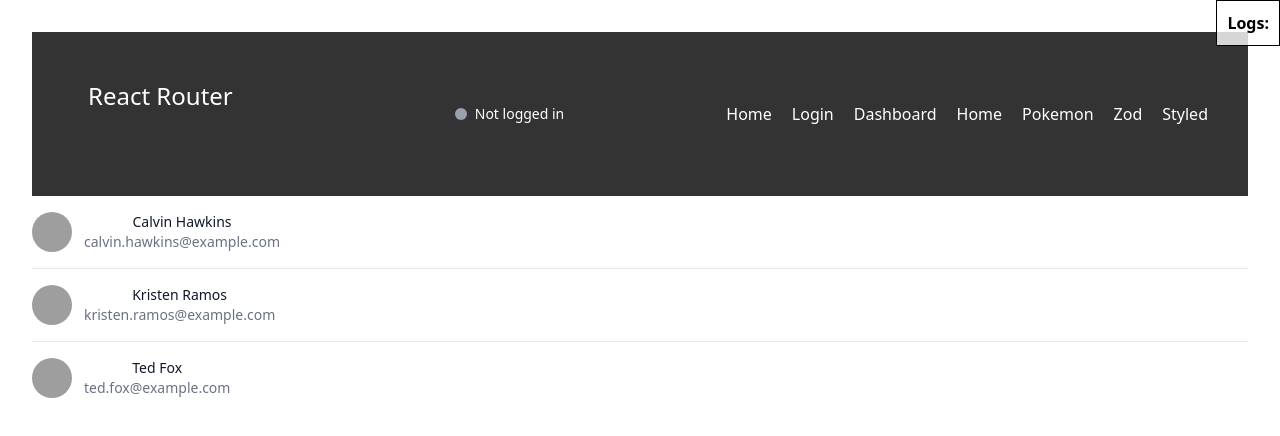
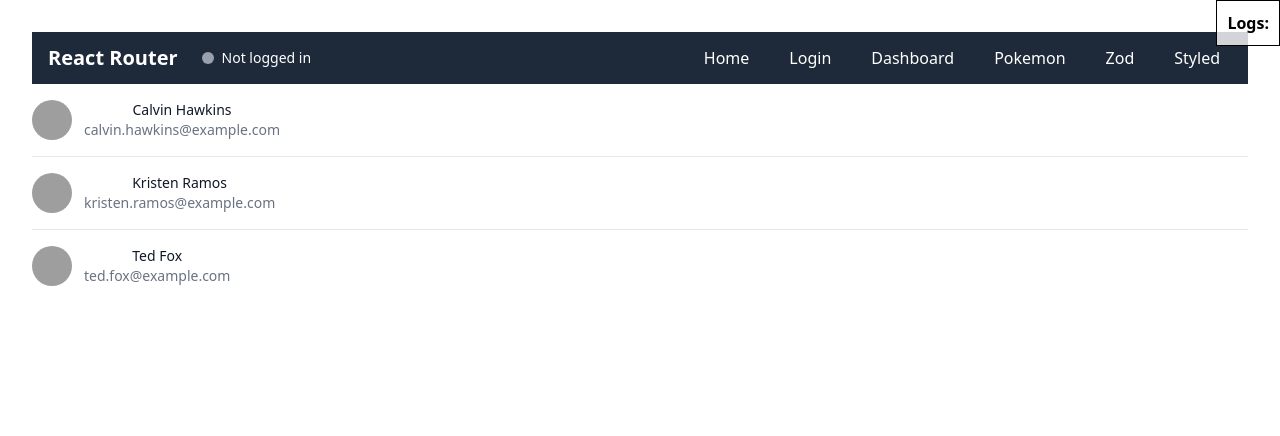
Before and after one commit to panachainy/template-react-vite-tailwind, a React (Vite) app: page / in a window 1280 px wide. Shown: the top 436 px of the page. Built offline with nearby package versions, Linux system fonts and the light colour scheme; grey boxes are pictures that could not be loaded.

Commit message:
update nav bar for support mobile

```diff
--- a/src/core/Navbar.css
+++ /dev/null
@@ -1,31 +0,0 @@
-.navbar {
-  background-color: #333;
-  color: #fff;
-  display: flex;
-  justify-content: space-between;
-  align-items: center;
-  padding: 10px 20px;
-}
-
-.logo {
-  font-size: 1.5rem;
-}
-
-.nav-links {
-  list-style: none;
-  display: flex;
-}
-
-.nav-links li {
-  margin-right: 20px;
-}
-
-.nav-links li a {
-  color: #fff;
-  text-decoration: none;
-  transition: color 0.3s ease;
-}
-
-.nav-links li a:hover {
-  color: #f0f0f0;
-}
--- a/src/core/Navbar.tsx
+++ b/src/core/Navbar.tsx
@@ -1,15 +1,22 @@
 import { UseAuth } from '@/pages/Auth/AuthContext'
-import './Navbar.css'
+import { useState } from 'react'
+
 function Navbar() {
   const { userInfo, logout } = UseAuth()
+  const [isMenuOpen, setIsMenuOpen] = useState(false)
+
+  const toggleMenu = () => {
+    setIsMenuOpen(!isMenuOpen)
+  }
 
   return (
-    <nav className="navbar">
-      <div className="logo">React Router</div>
-      <div className="user-status ml-6 flex items-center">
+    <nav className="bg-gray-800 px-4 py-3">
+      <div className="mx-auto flex max-w-7xl items-center justify-between">
+        <div className="flex items-center">
+          <div className="font-bold text-white text-xl">React Router</div>
+          <div className="ml-6 hidden items-center sm:flex">
             <span
-          className={`mr-2 inline-block h-3 w-3 rounded-full ${
-            userInfo ? 'bg-green-500' : 'bg-gray-400'
+              className={`mr-2 inline-block h-3 w-3 rounded-full ${userInfo ? 'bg-green-500' : 'bg-gray-400'
                 }`}
               title={userInfo ? 'Logged in' : 'Not logged in'}
             />
@@ -17,6 +24,87 @@ function Navbar() {
               {userInfo ? 'Logged in' : 'Not logged in'}
             </span>
           </div>
+        </div>
+
+        {/* Mobile menu button */}
+        <button
+          type='button'
+          onClick={toggleMenu}
+          className="inline-flex items-center rounded-lg p-2 text-gray-400 text-sm hover:bg-gray-700 focus:outline-none focus:ring-2 focus:ring-gray-600 sm:hidden"
+        >
+          <span className="sr-only">Open main menu</span>
+          <svg
+            className="h-6 w-6"
+            fill="none"
+            stroke="currentColor"
+            viewBox="0 0 24 24"
+            aria-hidden="true"
+            role="img"
+          >
+            <title>Menu toggle icon</title>
+            <path
+              strokeLinecap="round"
+              strokeLinejoin="round"
+              strokeWidth={2}
+              d={
+                isMenuOpen ? 'M6 18L18 6M6 6l12 12' : 'M4 6h16M4 12h16M4 18h16'
+              }
+            />
+          </svg>
+        </button>
+
+        {/* Desktop navigation */}
+        <div className="hidden items-center sm:flex">
+          <ul className="flex space-x-4">
+            <li>
+              <a
+                href="/"
+                className="rounded px-3 py-2 text-white hover:bg-gray-700"
+              >
+                Home
+              </a>
+            </li>
+            <li>
+              <a
+                href="/auth/login"
+                className="rounded px-3 py-2 text-white hover:bg-gray-700"
+              >
+                Login
+              </a>
+            </li>
+            <li>
+              <a
+                href="/auth/dashboard"
+                className="rounded px-3 py-2 text-white hover:bg-gray-700"
+              >
+                Dashboard
+              </a>
+            </li>
+            <li>
+              <a
+                href="/pokemon"
+                className="rounded px-3 py-2 text-white hover:bg-gray-700"
+              >
+                Pokemon
+              </a>
+            </li>
+            <li>
+              <a
+                href="/zod"
+                className="rounded px-3 py-2 text-white hover:bg-gray-700"
+              >
+                Zod
+              </a>
+            </li>
+            <li>
+              <a
+                href="/styled"
+                className="rounded px-3 py-2 text-white hover:bg-gray-700"
+              >
+                Styled
+              </a>
+            </li>
+          </ul>
 
           {userInfo && (
             <button
@@ -27,30 +115,83 @@ function Navbar() {
               Logout
             </button>
           )}
+        </div>
 
-      <ul className="nav-links">
+        {/* Mobile navigation */}
+        <div
+          className={`${isMenuOpen ? 'block' : 'hidden'
+            } absolute top-[60px] right-0 left-0 bg-gray-800 p-4 sm:hidden`}
+        >
+          <div className="mb-4 flex items-center border-gray-700 border-b pb-4">
+            <span
+              className={`mr-2 inline-block h-3 w-3 rounded-full ${userInfo ? 'bg-green-500' : 'bg-gray-400'
+                }`}
+            />
+            <span className="font-medium text-sm text-white">
+              {userInfo ? 'Logged in' : 'Not logged in'}
+            </span>
+          </div>
+          <ul className="space-y-2">
             <li>
-          <a href="/">Home</a>
+              <a
+                href="/"
+                className="block rounded px-3 py-2 text-white hover:bg-gray-700"
+              >
+                Home
+              </a>
             </li>
             <li>
-          <a href="/auth/login">Login</a>
+              <a
+                href="/auth/login"
+                className="block rounded px-3 py-2 text-white hover:bg-gray-700"
+              >
+                Login
+              </a>
             </li>
             <li>
-          <a href="/auth/dashboard">Dashboard</a>
+              <a
+                href="/auth/dashboard"
+                className="block rounded px-3 py-2 text-white hover:bg-gray-700"
+              >
+                Dashboard
+              </a>
             </li>
             <li>
-          <a href="/">Home</a>
+              <a
+                href="/pokemon"
+                className="block rounded px-3 py-2 text-white hover:bg-gray-700"
+              >
+                Pokemon
+              </a>
             </li>
             <li>
-          <a href="/pokemon">Pokemon</a>
+              <a
+                href="/zod"
+                className="block rounded px-3 py-2 text-white hover:bg-gray-700"
+              >
+                Zod
+              </a>
             </li>
             <li>
-          <a href="/zod">Zod</a>
-        </li>
-        <li>
-          <a href="/styled">Styled</a>
+              <a
+                href="/styled"
+                className="block rounded px-3 py-2 text-white hover:bg-gray-700"
+              >
+                Styled
+              </a>
             </li>
           </ul>
+          {userInfo && (
+            <button
+              type="button"
+              onClick={logout}
+              className="mt-4 w-full rounded bg-red-500 px-4 py-2 text-white transition hover:bg-red-600"
+            >
+              Logout
+            </button>
+          )}
+        </div>
+      </div>
     </nav>
   )
 }
```
Lines whose indentation alone changed are shown as unchanged.
